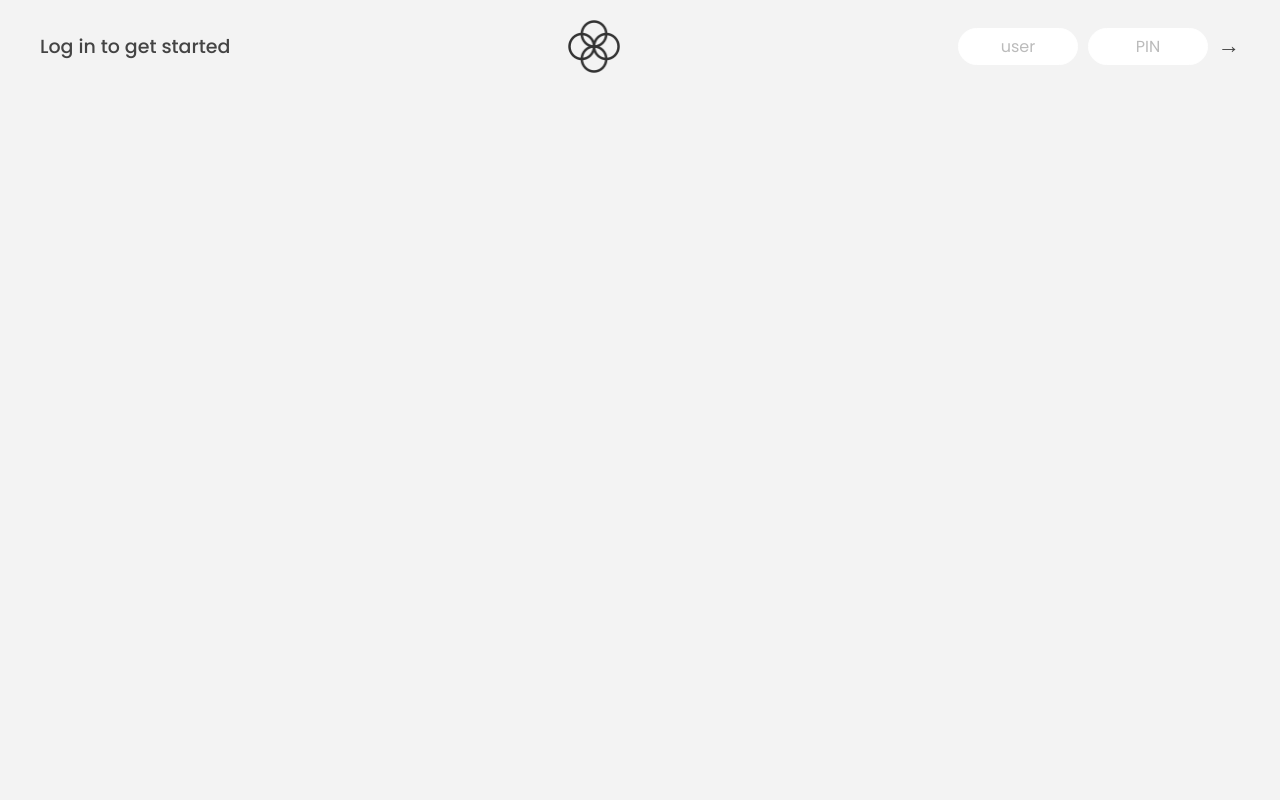
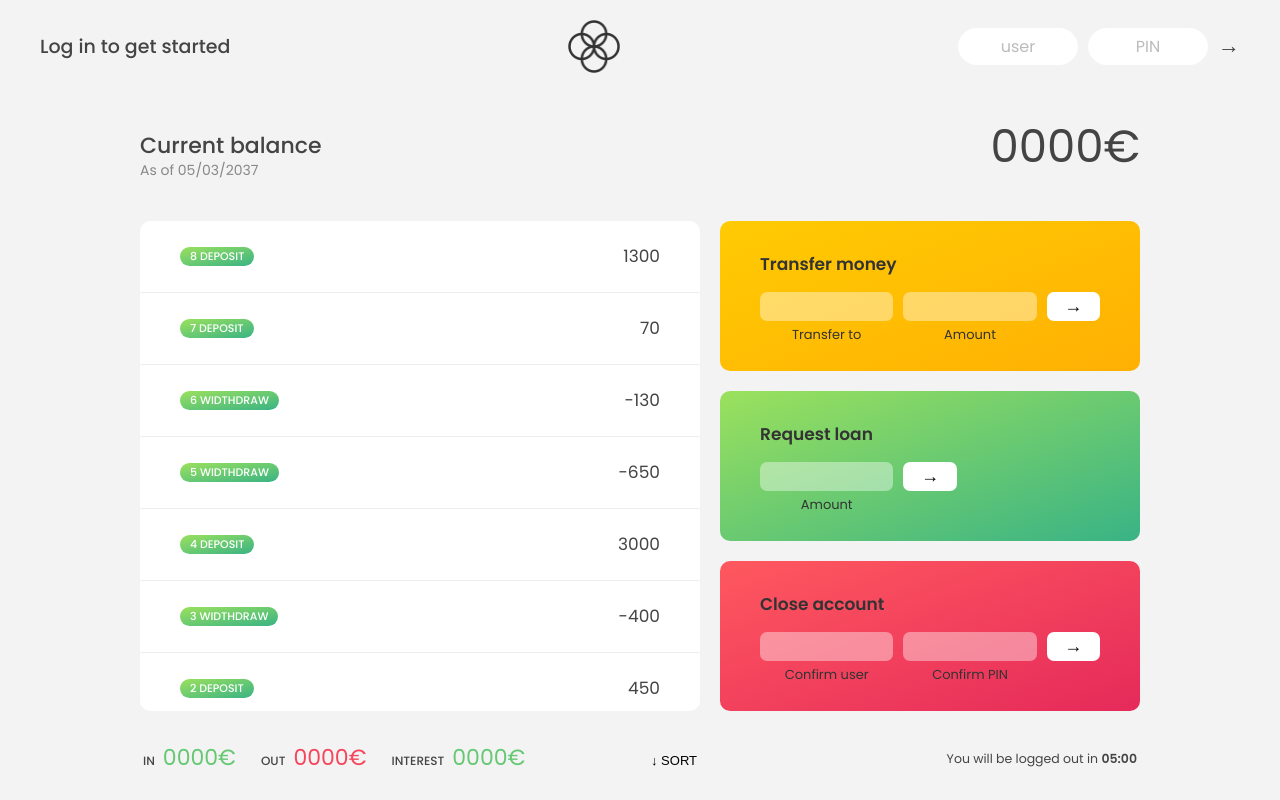
Before and after one commit to kacperkwinta/Bankist-App, a plain HTML site: page index.html in a window 1280 px wide. Drawn offline with Linux system fonts and the light colour scheme.

Commit message:
🚀 Creating DOM Elements

```diff
--- a/script.js
+++ b/script.js
@@ -61,16 +61,19 @@ const inputLoanAmount = document.querySelector('.form__input--loan-amount');
 const inputCloseUsername = document.querySelector('.form__input--user');
 const inputClosePin = document.querySelector('.form__input--pin');
 
-/////////////////////////////////////////////////
-/////////////////////////////////////////////////
-// LECTURES
+const displayMovements = function (movements) {
+  containerMovements.innerHTML = '';
+  movements.forEach(function (mov, i) {
+    const type = mov > 0 ? `deposit` : `widthdraw`;
+    const html = `
+        <div class="movements__row">
+          <div class="movements__type movements__type--deposit">${
+            i + 1
+          } ${type}</div>
+          <div class="movements__value">${mov}</div>
+        </div>`;
+    containerMovements.insertAdjacentHTML(`afterbegin`, html);
+  });
+};
 
-const currencies = new Map([
-  ['USD', 'United States dollar'],
-  ['EUR', 'Euro'],
-  ['GBP', 'Pound sterling'],
-]);
-
-const movements = [200, 450, -400, 3000, -650, -130, 70, 1300];
-
-/////////////////////////////////////////////////
+displayMovements(account1.movements);
--- a/style.css
+++ b/style.css
@@ -94,7 +94,7 @@ nav {
   gap: 2rem;
 
   /* NOTE This creates the fade in/out anumation */
-  opacity: 0;
+  /* opacity: 0; */
   transition: all 1s;
 }
 
```
